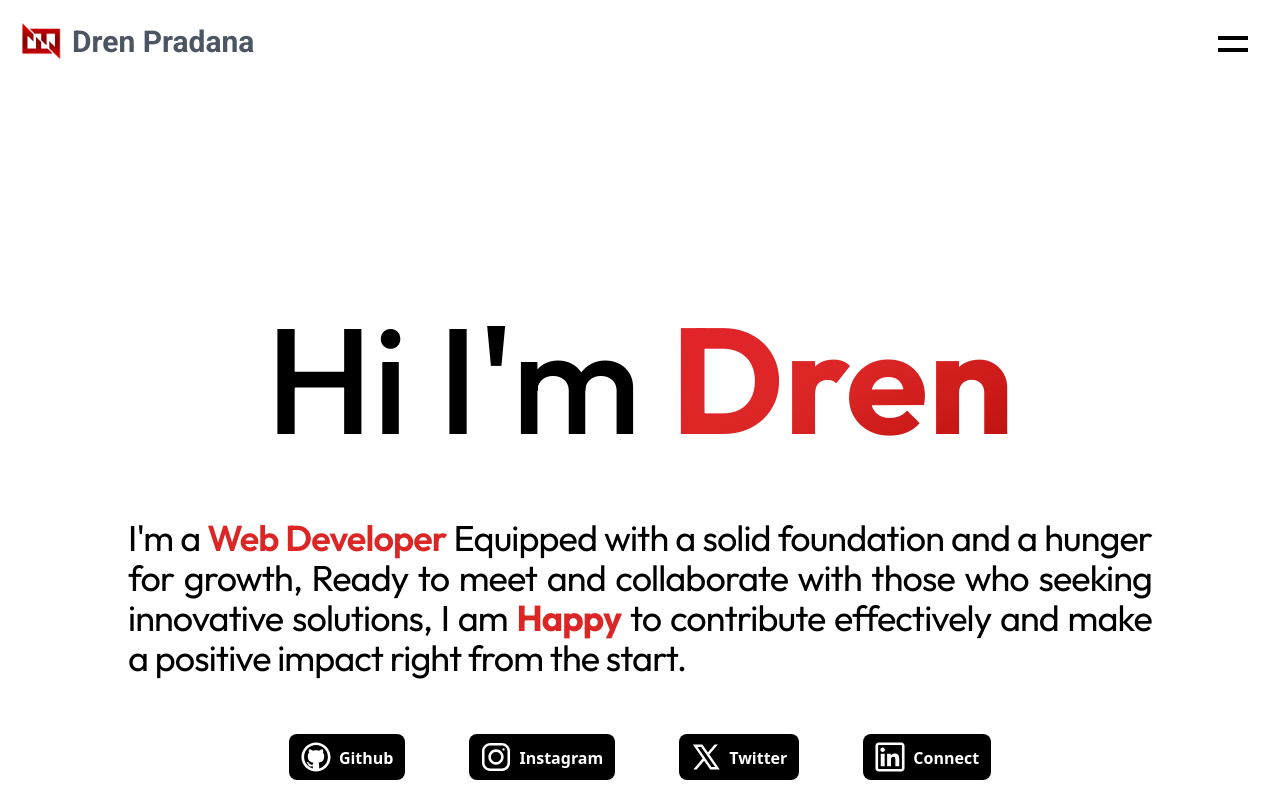
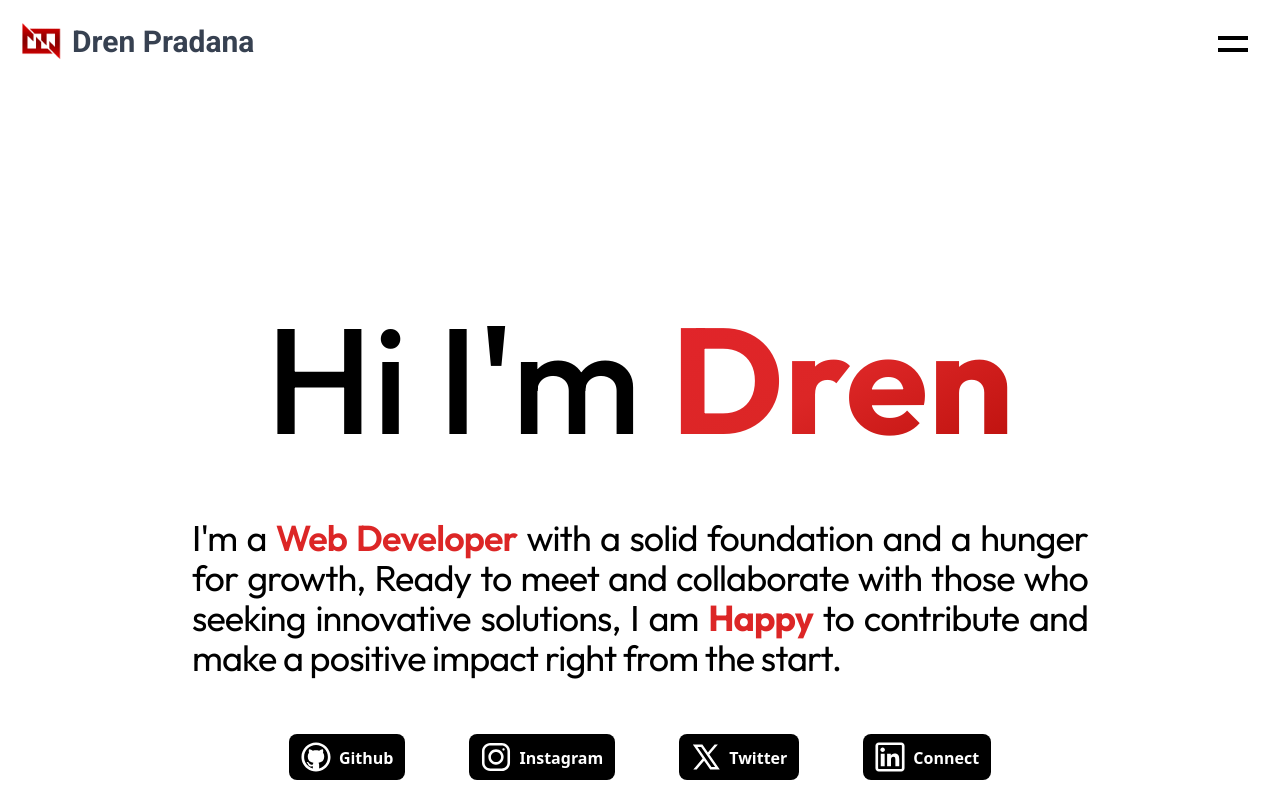
Before and after one commit to Drennn301/personal-web, a website: page public/index.html in a window 1280 px wide. Drawn offline with Linux system fonts and the light colour scheme.

Commit message:
beta 0.8

```diff
--- a/public/index.html
+++ b/public/index.html
@@ -10,7 +10,7 @@
 
 <!-- ★★★ HEADER SECTION ★★★ -->
 
-    <!--  ★★ Hero Section Start ★★ -->
+    <!--  ★★ HEADER Section Start ★★ -->
     <header class="bg-transparent absolute top-0 left-0 w-full flex items-center z-10">
 
         <div class="container">
@@ -18,9 +18,9 @@
 
                 <!-- ★★★ Logo & Name / LEFT SIDE ★★★-->
                 <div class="px-4">
-                    <a href="#" class="py-6 font-bold font-roboto text-3xl text-gray-600 block flex">
+                    <a href="#" class="py-6 font-bold font-roboto text-3xl text-gray-700 block flex">
                        <img class="h-auto w-13 mr-1 -mt-2" src="../src/assets/images/icon.png" alt="logo">
-                        <span> Dren Pradana</span>
+                        <span class="hover:text-crimson100 duration-200"> Dren Pradana</span>
                     </a>
                 </div>
 
@@ -40,7 +40,7 @@
 
 
     </header>
-    <!--  ★★ Hero Section END ★★ -->
+    <!--  ★★ HEADER Section END ★★ -->
 
 
 <!-- ★★★ HERO SECTION ★★★ -->
@@ -68,12 +68,12 @@
                 <h2 class="font-outfit tracking-tight text-xl
                 md:text-2xl md:max-w-2xl md:text-justify md:mx-auto
                 md:mt-16
-                lg:text-4xl lg:max-w-5xl lg:text-justify lg:mx-auto">
-                    I'm a <span class="text-red-600 font-semibold">Web Developer</span> Equipped with a solid foundation and a hunger for growth, Ready to meet and collaborate with those who seeking innovative solutions,
+                lg:text-4xl lg:max-w-4xl lg:text-justify lg:mx-auto">
+                    I'm a <span class="text-red-600 font-semibold">Web Developer</span> with a solid foundation and a hunger for growth, Ready to meet and collaborate with those who seeking innovative solutions,
                     I am
                     <span class="bg-gradient-to-bl text-red-600 font-bold">
                     Happy</span>
-                    to contribute effectively and make a positive impact right from the start.
+                    to contribute and make a positive impact right from the start.
                 </h2>
             </div>
 
```
Also changed, not shown: public/css/style.css.
